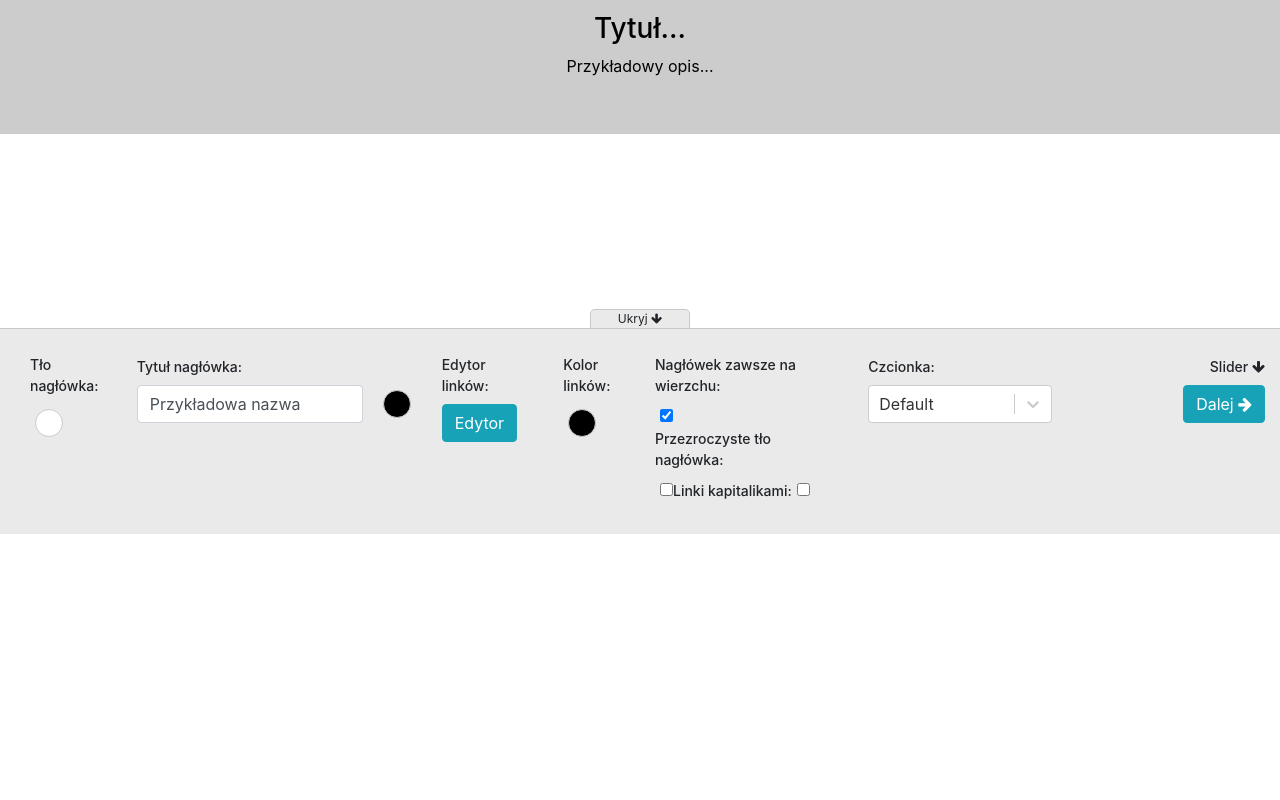
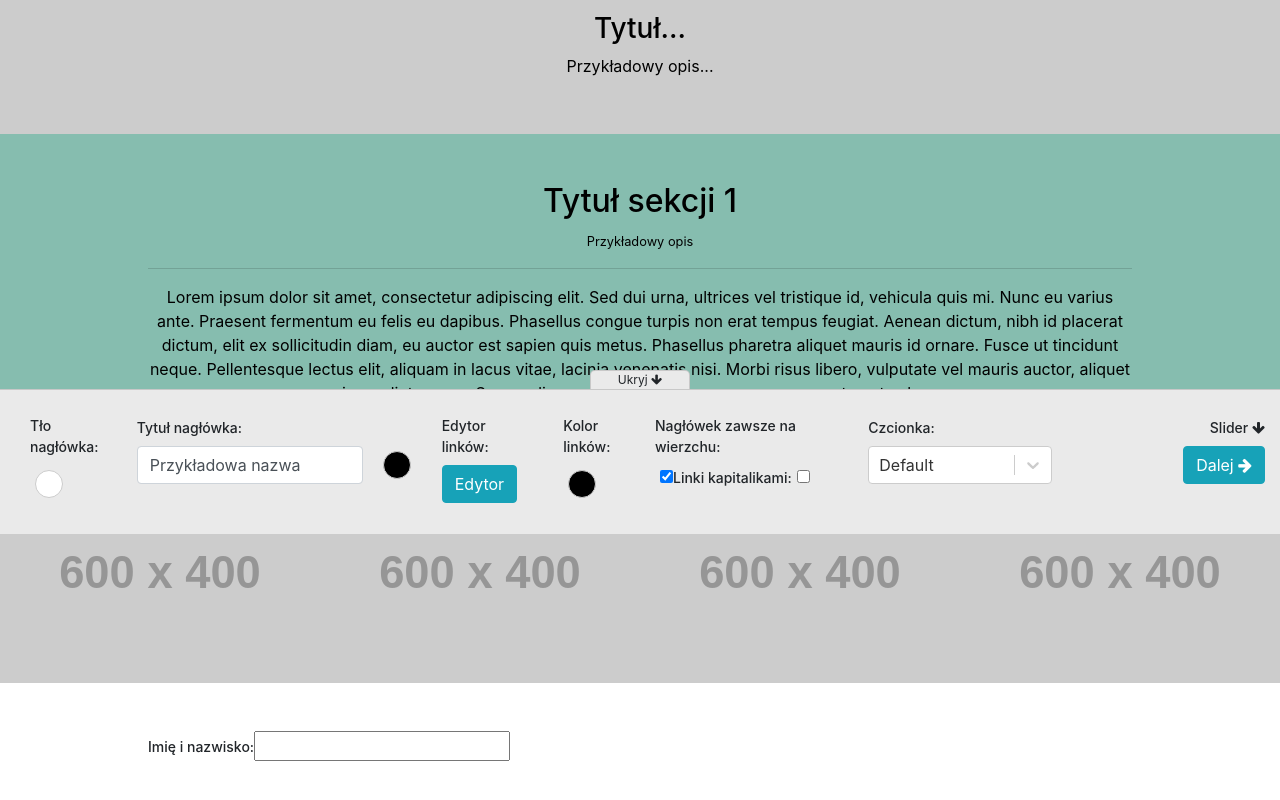
Before and after one commit to ttracz/sp-generator, a React (Create React App) app: page / in a window 1280 px wide. Shown: the part 266-1066 px from the top of the page. Before the commit the page ends 800 px from the top, so only its background shows below. Built offline with nearby package versions, Linux system fonts and the light colour scheme.

Commit message:
About section (section one) completed, added yet static gallery component

```diff
--- a/src/App.css
+++ b/src/App.css
@@ -2,3 +2,9 @@
     margin-left: 0px !important;
     margin-right: 0px !important;
 }
+
+#gallery img:hover {
+    opacity: 0.7;
+    transition: 0.3s ease-in-out;
+    cursor: pointer;
+}
--- a/src/components/GeneratedHtml.js
+++ b/src/components/GeneratedHtml.js
@@ -11,7 +11,6 @@ export default class GeneratedHtml extends Component {
                 {this.props.fontFamily === 'Montserrat, sans-serif' ? "@import url('https://fonts.googleapis.com/css?family=Montserrat&display=swap')" : null};
             </style>
             <div className={'generatedHTML'} style={{fontFamily: this.props.fontFamily}}>
-                {console.log(this.props.navbarFixed)}
                 <nav className={"navbar navbar-expand-lg navbar-light " + this.props.navbarFixed} id="mainNav"
                      style={{background: this.props.navbarBackground}}>
                     <div className="container">
@@ -35,7 +34,8 @@ export default class GeneratedHtml extends Component {
                         </div>
                     </div>
                 </nav>
-                <div id="Carousel" className="carousel slide" data-ride={this.props.carouselAutoSlide ? "carousel" : ""} data-interval={this.props.carouselInterval}>
+                <div id="Carousel" className="carousel slide" data-ride={this.props.carouselAutoSlide ? "carousel" : ""}
+                     data-interval={this.props.carouselInterval}>
                     <div className="carousel-inner">
                         {this.props.carouselImages.map((item, index) => {
                             if (index === 0) {
@@ -68,6 +68,47 @@ export default class GeneratedHtml extends Component {
                         <span className="sr-only">Next</span>
                     </a>
                 </div>
+                <div id={'section1'} style={{background: this.props.sectionOneBackground, color: this.props.sectionOneColor}}>
+                    <div className={'container'}>
+                        <div className={'p-5'}>
+                            <div className={'row'}>
+                                <div className={'col-md-12 text-center'}>
+                                    <h2>{this.props.sectionOneTitle}</h2>
+                                    <small>{this.props.sectionOneDescription}</small>
+                                    <hr style={{borderTopColor: this.props.sectionOneColor + 25}}/>
+                                    <p>
+                                        {this.props.sectionOneText}
+                                    </p>
+                                </div>
+                            </div>
+                        </div>
+                    </div>
+                </div>
+                <div id={'gallery'} style={{background: this.props.galleryBackground}}>
+                    <div className={'container-fluid'} style={{paddingLeft: 0, paddingRight: 0}}>
+                        <div className={'row'}>
+                            <div className={'col-md-3'} style={{paddingLeft: 0, paddingRight: 0}}><img src={'https://dummyimage.com/600x400/4f4f4f/fff'} className={'img-fluid'}/></div>
+                            <div className={'col-md-3'} style={{paddingLeft: 0, paddingRight: 0}}><img src={'https://dummyimage.com/600x400/4f4f4f/fff'} className={'img-fluid'}/></div>
+                            <div className={'col-md-3'} style={{paddingLeft: 0, paddingRight: 0}}><img src={'https://dummyimage.com/600x400/4f4f4f/fff'} className={'img-fluid'}/></div>
+                            <div className={'col-md-3'} style={{paddingLeft: 0, paddingRight: 0}}><img src={'https://dummyimage.com/600x400/4f4f4f/fff'} className={'img-fluid'}/></div>
+                        </div>
+                    </div>
+                </div>
+                <div id={'contact'} style={{background: this.props.contactBackground, color: this.props.contactColor}}>
+                    <div className={'container'}>
+                        <div className={'p-5'}>
+                            <div className={'row'}>
+                                <div className={'col-md-6'}>
+                                    <label>Imię i nazwisko:</label>
+                                    <input type={'text'} name={'imieNazwisko'}/>
+                                </div>
+                                <div className={'col-md-6'}>
+
+                                </div>
+                            </div>
+                        </div>
+                    </div>
+                </div>
             </div>
         </>
     }
--- a/src/components/Generator.js
+++ b/src/components/Generator.js
@@ -38,6 +38,11 @@ export const Generator = () => {
     const [carouselCaptionColor, setCarouselCaptionColor] = React.useState('#000000')
     const [carouselAutoSlide, setCarouselAutoSlide] = React.useState(true)
     const [carouselInterval, setCarouselInterval] = React.useState("2000")
+    const [sectionOneBackground, setSectionOneBackground] = React.useState('#86bdaf');
+    const [sectionOneTitle, setSectionOneTitle] = React.useState('Tytuł sekcji 1');
+    const [sectionOneDescription, setSectionOneDescription] = React.useState('Przykładowy opis');
+    const [sectionOneText, setSectionOneText] = React.useState('Lorem ipsum dolor sit amet, consectetur adipiscing elit. Sed dui urna, ultrices vel tristique id, vehicula quis mi. Nunc eu varius ante. Praesent fermentum eu felis eu dapibus. Phasellus congue turpis non erat tempus feugiat. Aenean dictum, nibh id placerat dictum, elit ex sollicitudin diam, eu auctor est sapien quis metus. Phasellus pharetra aliquet mauris id ornare. Fusce ut tincidunt neque. Pellentesque lectus elit, aliquam in lacus vitae, lacinia venenatis nisi. Morbi risus libero, vulputate vel mauris auctor, aliquet imperdiet massa. Suspendisse nec felis id mi accumsan consequat eget vel ex.');
+    const [sectionOneColor, setSectionOneColor] = React.useState('#000000');
 
     const setReload = () => {
         setLoader(true)
@@ -62,6 +67,11 @@ export const Generator = () => {
                                                  carouselCaptionColor={carouselCaptionColor}
                                                  carouselAutoSlide={carouselAutoSlide}
                                                  carouselInterval={carouselInterval}
+                                                 sectionOneBackground={sectionOneBackground}
+                                                 sectionOneTitle={sectionOneTitle}
+                                                 sectionOneDescription={sectionOneDescription}
+                                                 sectionOneText={sectionOneText}
+                                                 sectionOneColor={sectionOneColor}
             />}
             <div className={hidden ? 'generatorContainer generatorContainerHidden' : 'generatorContainer'}>
                 <ShowHideBar hidden={hidden} setHidden={e => setHidden(e)}/>
@@ -111,7 +121,17 @@ export const Generator = () => {
                                                      setGeneratorStage={e => setGeneratorStage(e)}
                                                      generatorStage={generatorStage}
                 /> : null}
-                {generatorStage === 2 ? <AboutGen setGeneratorStage={e => setGeneratorStage(e)}
+                {generatorStage === 2 ? <AboutGen setSectionOneBackground={e => setSectionOneBackground(e)}
+                                                  sectionOneBackground={sectionOneBackground}
+                                                  setSectionOneTitle={e => setSectionOneTitle(e)}
+                                                  sectionOneTitle={sectionOneTitle}
+                                                  setSectionOneDescription={e => setSectionOneDescription(e)}
+                                                  sectionOneDescription={sectionOneDescription}
+                                                  setSectionOneText={e => setSectionOneText(e)}
+                                                  sectionOneText={sectionOneText}
+                                                  setSectionOneColor={e => setSectionOneColor(e)}
+                                                  sectionOneColor={sectionOneColor}
+                                                  setGeneratorStage={e => setGeneratorStage(e)}
                                                   generatorStage={generatorStage}
                 /> : null}
             </div>
--- /dev/null
+++ b/src/components/generators/TextInput.js
@@ -0,0 +1,47 @@
+import React, {Component} from 'react'
+
+export default class SlideInput extends Component {
+
+    constructor(props) {
+        super(props)
+
+        this.state = {
+            text: this.props.text
+        }
+    }
+
+    handleChange(e) {
+        this.setState({text: e.target.value})
+    }
+
+    saveText(){
+        this.props.setText(this.state.text)
+        this.props.closeModal()
+    }
+
+    render() {
+        return <div className={'linkInput'}>
+            <div className={'link'}>
+                <div className={'row'}>
+                    <div className={'col-12'}>
+                        <label>Treść sekcji:</label>
+                    </div>
+                </div>
+                <div className={'row'}>
+                    <div className={'col-12'}>
+                        <textarea className={'form-control'} name={'title'} rows={12} defaultValue={this.props.text}
+                               onChange={(e) => this.handleChange(e)}/>
+                    </div>
+                </div>
+            </div>
+            <div className={'row buttonContainer'}>
+                <div className={'col-12 text-right'}>
+                    <button className={'btn btn-danger'} onClick={() => this.props.closeModal()}>Anuluj</button>
+                    <button className={'btn btn-success'} type="submit" style={{marginLeft: 5}}
+                            onClick={() => this.saveText()}>Zapisz
+                    </button>
+                </div>
+            </div>
+        </div>
+    }
+}
--- a/src/components/generators/aboutGenerator/AboutGen.js
+++ b/src/components/generators/aboutGenerator/AboutGen.js
@@ -1,26 +1,75 @@
 import React from 'react'
 import '../Generators.css'
+import {InputColorPicker} from "../InputColorPicker";
+import Modal from "react-modal";
+import TextInput from "../TextInput";
 
 export const AboutGen = (props) => {
 
+    const [textModal, openTextModal] = React.useState(false)
+
     return (
-        <>
+        <><Modal
+            isOpen={textModal}
+            onRequestClose={() => openTextModal(false)}
+            contentLabel="Links modal"
+        >
+            <TextInput closeModal={() => openTextModal(false)} text={props.sectionOneText}
+                       setText={(e) => props.setSectionOneText(e)}/>
+        </Modal>
             <div className={'row'} style={{marginLeft: 0, marginRight: 0}}>
                 <div className={'col-1'}>
                     <div className={'text-left'}>
                         <div><label><i className={'fa fa-arrow-down'}/> Slider</label></div>
-                        <button className={'btn btn-info'} onClick={() => props.setGeneratorStage(0)}><i
+                        <button className={'btn btn-info'} onClick={() => props.setGeneratorStage(1)}><i
                             className={'fa fa-arrow-left'}/> Wstecz
                         </button>
                     </div>
                 </div>
-                <div className={'col-10'}>
-                    Test
+                <div className={'col-1'}>
+                    <InputColorPicker
+                        label={'Tło sekcji:'}
+                        input={false}
+                        setColor={e => {
+                            props.setSectionOneBackground(e)
+                        }}
+                        color={props.sectionOneBackground}
+                    />
+                </div>
+                <div className={'col-1'}>
+                    <InputColorPicker
+                        label={'Kolor tekstu:'}
+                        input={false}
+                        setColor={e => {
+                            props.setSectionOneColor(e)
+                        }}
+                        color={props.sectionOneColor}
+                    />
+                </div>
+                <div className={'col-3'}>
+                    <label>Tytuł sekcji:</label>
+                    <div>
+                        <input type={'text'} defaultValue={props.sectionOneTitle}
+                               onChange={(e) => props.setSectionOneTitle(e.target.value)} className={'form-control'}/>
+                    </div>
+                </div>
+                <div className={'col-4'}>
+                    <label>Opis sekcji:</label>
+                    <div>
+                        <input type={'text'} defaultValue={props.sectionOneDescription}
+                               onChange={(e) => props.setSectionOneDescription(e.target.value)} className={'form-control'}/>
+                    </div>
+                </div>
+                <div className={'col-1'}>
+                    <label>Treść:</label>
+                    <div>
+                        <button className={'btn btn-info'} onClick={() => openTextModal(true)}>Edytor</button>
+                    </div>
                 </div>
                 <div className={'col-1'}>
                     <div className={'text-right'}>
                         <div><label>Blok 2 <i className={'fa fa-arrow-down'}/> </label></div>
-                        <button className={'btn btn-info'} onClick={() => props.setGeneratorStage(2)}>Dalej <i
+                        <button className={'btn btn-info'} onClick={() => props.setGeneratorStage(3)}>Dalej <i
                             className={'fa fa-arrow-right'}/></button>
                     </div>
                 </div>
--- a/src/components/generators/navbarGenerator/NavBarGen.js
+++ b/src/components/generators/navbarGenerator/NavBarGen.js
@@ -93,9 +93,9 @@ export const NavBarGen = (props) => {
                 <div className={'col-2'}>
                     <label>Nagłówek zawsze na wierzchu:</label><input type={'checkbox'} checked={props.navbarFixed}
                                                                       onClick={() => setFixed()}/>
-                    <label>Przezroczyste tło nagłówka:</label><input type={'checkbox'}
-                                                                     checked={props.navbarBackground === 'transparent'}
-                                                                     onClick={() => setTransparent()}/>
+                    {/*<label>Przezroczyste tło nagłówka:</label><input type={'checkbox'}*/}
+                    {/*                                                 checked={props.navbarBackground === 'transparent'}*/}
+                    {/*                                                 onClick={() => setTransparent()}/>*/}
                     <label>Linki kapitalikami:</label><input type={'checkbox'}
                                                              checked={props.uppercase === 'text-uppercase'}
                                                              onClick={() => setUppercase()}/>
```
